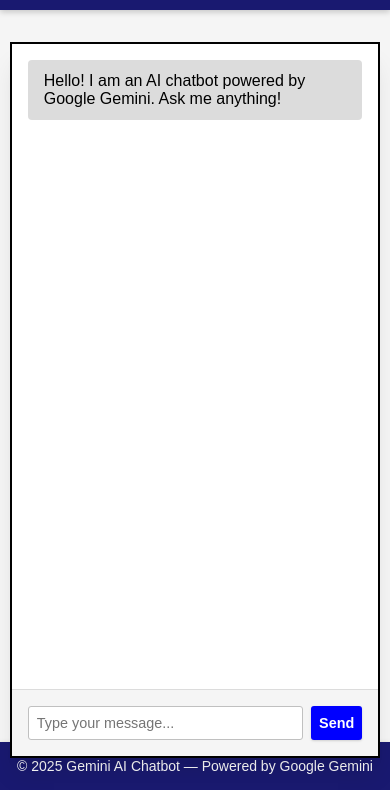
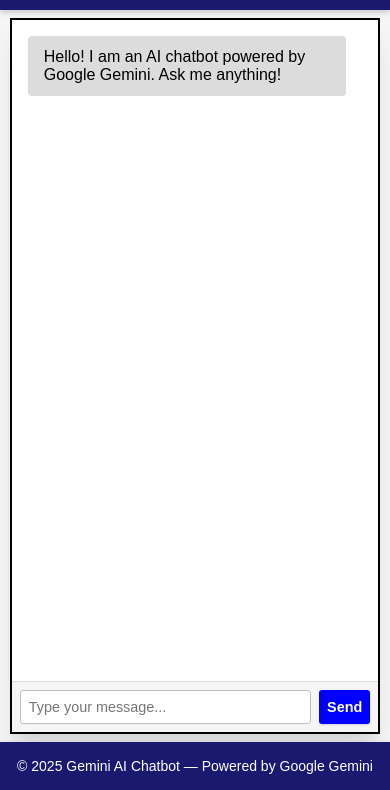
Before and after one commit to Francis3002-01/IT33A-AI-Chatbot-Midterm-Activity, a website: page public/index.html in a window 390 px wide. Shown: the part 54-844 px from the top of the page. Drawn offline with Linux system fonts and the light colour scheme.

Commit message:
hope this fixes css

```diff
--- a/public/style.css
+++ b/public/style.css
@@ -7,6 +7,8 @@
 body {
     font-family: 'Montserrat', sans-serif;
     background-color: whitesmoke;
+    padding-top: 4rem;
+    padding-bottom: 3rem;
     display: flex;
     flex-direction: column;
     align-items: center;
@@ -23,40 +25,37 @@ body {
     align-items: center;
     background-color: MidnightBlue;
     color: white;
+    z-index: 20;
+    position: fixed;
     box-shadow: 0 2px 6px rgba(0,0,0,0.2);
 }
 
 .header {
-    position: fixed;
     top: 0;
-    left: 0;
     height: 4rem;
-    z-index: 20;
 }
 
 .footer {
+    bottom: 0;
     height: 3rem;
     font-size: 0.875rem;
     color: white;
-    margin-top: auto;
 }
 
 /* --- Chat Container --- */
 .chat-container {
+    width: 95%;
+    max-width: 36rem;
+    background-color: white;
+    box-shadow: 0 20px 25px -5px rgba(0,0,0,0.1), 0 10px 10px -5px rgba(0,0,0,0.05);
     display: flex;
     flex-direction: column;
-    width: 95%;
-    max-width: 36rem;
+    height: calc(100vh - 9rem); /* header + footer */
+    margin: 1rem auto;
     border: 2px solid black;
-    background-color: white;
-    box-shadow: 0 20px 25px -5px rgba(0,0,0,0.1), 0 10px 10px -5px rgba(0,0,0,0.05);
-    position: absolute;
-    top: 6rem;
-    bottom: 6rem;
-    left: 0;
-    right: 0;
-    margin: 0 auto;
+    overflow: hidden;
 }
+
 
 /* --- Chat Window --- */
 #chat-window {
@@ -114,6 +113,7 @@ body {
     background-color: WhiteSmoke;
     display: flex;
     gap: 0.5rem;
+    margin-top: auto; /* push input area to bottom */
 }
 
 #user-input {
@@ -150,16 +150,21 @@ body {
 @media (max-width: 480px)
 {
     .chat-container {
-        height: calc(100vh - 8rem);
-        margin: 4.5rem 0.25rem 0.rem 0.25rem;
+        height: calc(100vh - 8rem); /* header + footer */
+        margin: 0.5rem;
     }
 
     .chat-bubble {
-        max-width: 100%;
+        max-width: 95%;
     }
 
     #send-button, #user-input {
         padding: 0.5rem;
         font-size: 0.9rem;
     }
+
+     .input-area {
+        margin-top: auto; /* keeps input at the bottom */
+        padding: 0.5rem;
+    }
 }
```
